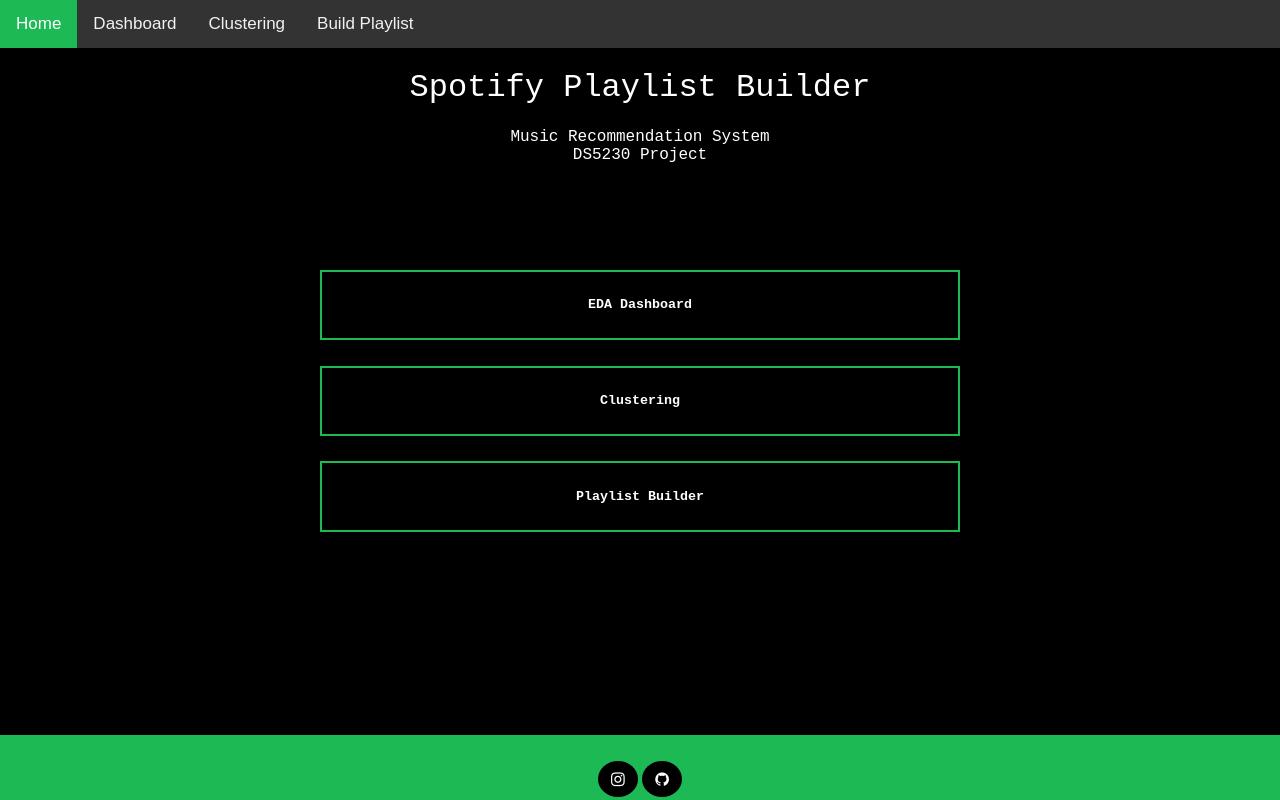
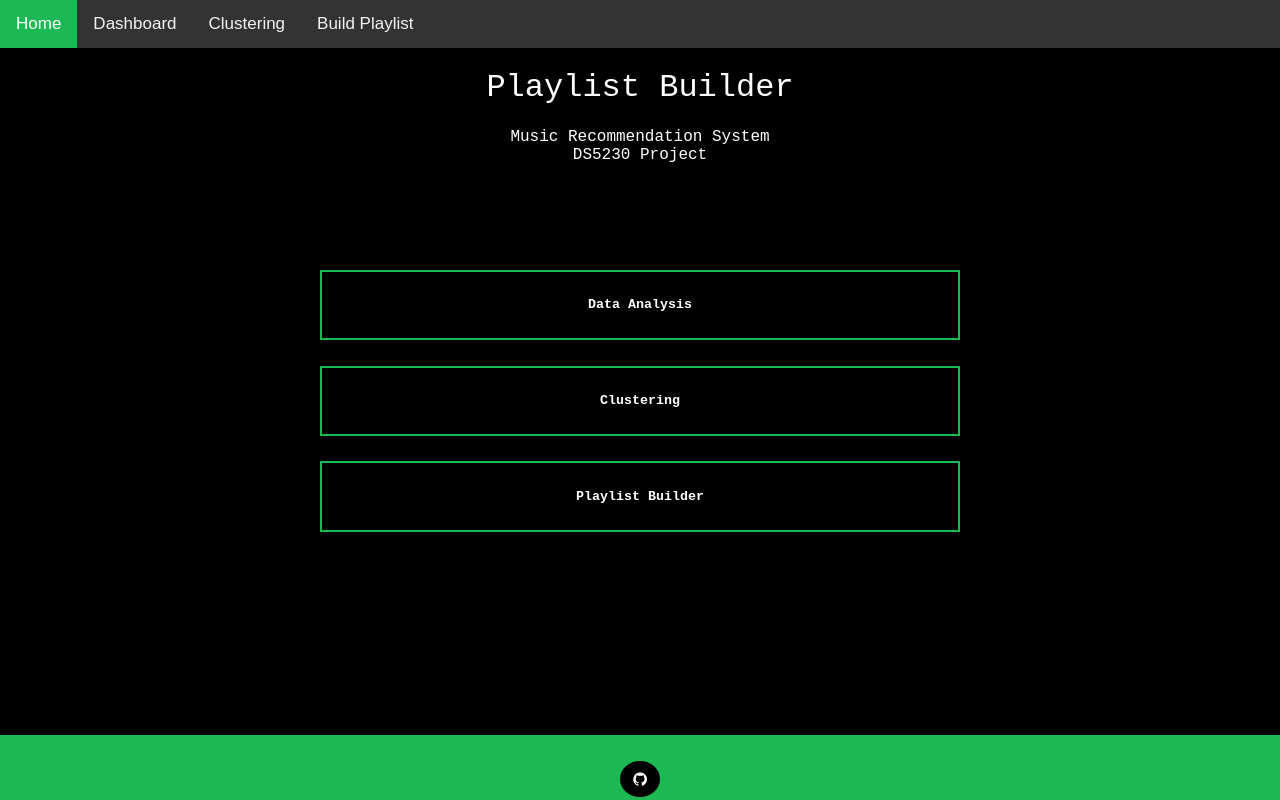
Before and after one commit to sumukh-vasisht/usml5230-project, a Flask app: page / in a window 1280 px wide. Run offline with Flask 2, Linux system fonts and the light colour scheme; parts of the project's set-up code (start-up, migrations or seed data) failed here and were passed over.

Commit message:
Update index.html
Made changes in the home page

```diff
--- a/templates/index.html
+++ b/templates/index.html
@@ -19,7 +19,7 @@
     </script>
 </head>
 
-<body>
+<body class="class_main">
 
     <div class="topnav" id="myTopnav">
         <a href="/" class="active">Home</a>
@@ -29,7 +29,7 @@
         <a href="javascript:void(0);" class="icon" onclick="myFunction()"><i class="fa fa-bars"></i></a>
     </div>
 
-    <h1>Spotify Playlist Builder</h1>
+    <h1>Playlist Builder</h1>
 
     <p>Music Recommendation System<br>DS5230 Project</p>
 
@@ -37,7 +37,7 @@
 
     <div class="buttons">
 
-        <a href="/dashboard"><button class="button1">EDA Dashboard</button></a>
+        <a href="/dashboard"><button class="button1">Data Analysis</button></a>
         <br>
         <a href="/clustering"><button class="button2">Clustering</button></a>
         <br>
@@ -47,8 +47,7 @@
 
     <div class="footer">
         <!-- <p>Copyright ©SumukhVasishtS</p> -->
-        <a href="https://www.instagram.com/sumukh_vasisht/" target=_blank class="fa fa-instagram"></a>
-        <a href="https://www.github.com/sumukh-vasisht/" target=_blank class="fa fa-github"></a>
+        <a href="https://github.com/sumukh-vasisht/usml5230-project" target=_blank class="fa fa-github"></a>
     </div>
 
 </body>
```
